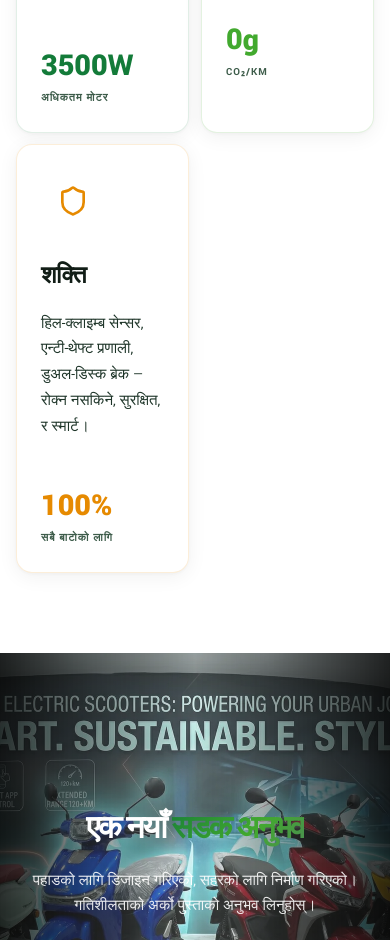
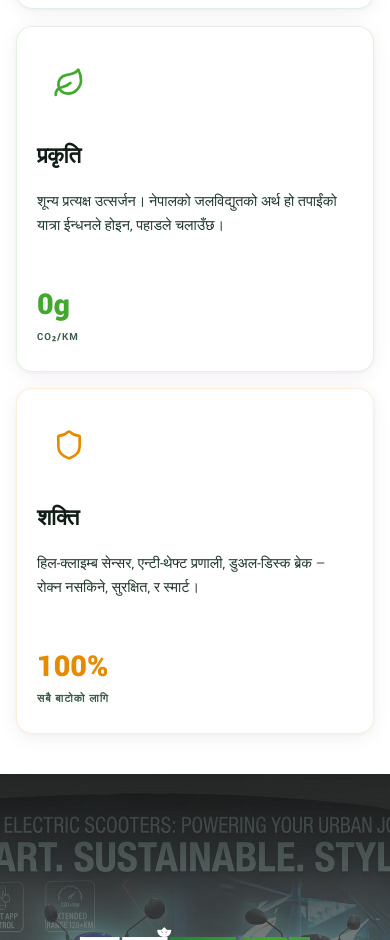
Before and after one commit to infokushwahamotors-gif/kushwaha-motors, a React (Vite) app in the folder websites/: page / in a window 390 px wide. Shown: the part 1060-2000 px from the top of the page. Built offline with nearby package versions, Linux system fonts and the light colour scheme.

Commit message:
Optimize mobile layout and arrangement for better responsiveness and readability

```diff
--- a/websites/src/components/AIChatbot.jsx
+++ b/websites/src/components/AIChatbot.jsx
@@ -496,7 +496,7 @@ const AIChatbot = () => {
             exit={{ opacity: 0, y: 20, scale: 0.95 }}
             transition={{ duration: 0.3, ease: [0.16, 1, 0.3, 1] }}
             style={{
-              position: 'fixed', bottom: 90, right: 20, width: 380, zIndex: 9000,
+              position: 'fixed', bottom: 90, right: 20, width: 'clamp(300px, 90vw, 380px)', zIndex: 9000,
               display: 'flex', flexDirection: 'column',
               maxHeight: 'calc(100vh - 120px)',
             }}
@@ -633,7 +633,7 @@ const AIChatbot = () => {
 
       {/* FAB Button */}
       <motion.button onClick={() => setOpen(o => !o)} whileHover={{ scale: 1.08 }} whileTap={{ scale: 0.95 }}
-        style={{ position: 'fixed', bottom: 24, right: 20, width: 58, height: 58, borderRadius: '50%', zIndex: 9001, cursor: 'pointer', border: 'none', background: open ? '#fff' : 'linear-gradient(135deg,var(--elec),var(--nature))', border: open ? '2px solid rgba(220,53,69,0.3)' : 'none', boxShadow: open ? '0 4px 20px rgba(0,0,0,0.1)' : '0 6px 24px rgba(19,123,57,0.4)', display: 'flex', alignItems: 'center', justifyContent: 'center', transition: 'all 0.3s' }}>
+        style={{ position: 'fixed', bottom: 24, right: 20, width: 'clamp(50px, 14vw, 58px)', height: 'clamp(50px, 14vw, 58px)', borderRadius: '50%', zIndex: 9001, cursor: 'pointer', border: 'none', background: open ? '#fff' : 'linear-gradient(135deg,var(--elec),var(--nature))', border: open ? '2px solid rgba(220,53,69,0.3)' : 'none', boxShadow: open ? '0 4px 20px rgba(0,0,0,0.1)' : '0 6px 24px rgba(19,123,57,0.4)', display: 'flex', alignItems: 'center', justifyContent: 'center', transition: 'all 0.3s' }}>
         {/* Pulse ring when closed */}
         {!open && (
           <motion.div style={{ position: 'absolute', inset: -5, borderRadius: '50%', border: '2px solid rgba(19,123,57,0.3)' }}
--- a/websites/src/components/WhatsAppButton.jsx
+++ b/websites/src/components/WhatsAppButton.jsx
@@ -12,8 +12,8 @@ const WhatsAppButton = () => {
         bottom: '24px',
         left: '16px',
         zIndex: 9999,
-        width: '50px',
-        height: '50px',
+        width: 'clamp(44px, 12vw, 54px)',
+        height: 'clamp(44px, 12vw, 54px)',
         borderRadius: '50%',
         display: 'flex',
         alignItems: 'center',
--- a/websites/src/index.css
+++ b/websites/src/index.css
@@ -388,10 +388,30 @@ select option{background:#fff;color:var(--txt);}
   .grid-2 { grid-template-columns: 1fr; gap: var(--s4); }
 }
 @media (max-width: 640px) {
-  .grid-3, .grid-auto { grid-template-columns: repeat(2, 1fr); gap: 12px; }
+  .grid-3, .grid-auto { grid-template-columns: 1fr; gap: 20px; }
   .grid-2 { gap: var(--s3); }
+}
 
-  .product-card { padding: 0 !important; }
+@media (max-width: 480px) {
+  .container { padding: 0 16px; }
+  .grid-3, .grid-auto { gap: 16px; }
+
+  /* Reduced padding for sections on small mobiles */
+  section { padding: clamp(40px, 8vw, 60px) 0 !important; }
+
+  /* Optimized card padding for small mobiles */
+  .cyber-card { padding: 24px 20px !important; }
+
+  /* Feature cards specific tweaks */
+  .cyber-card h3 { font-size: 1.4rem !important; }
+  .cyber-card p { font-size: 0.9rem !important; }
+
+  /* Global heading tweaks for small mobile */
+  h1 { font-size: 2.8rem !important; line-height: 1.05 !important; }
+  h2 { font-size: 2.1rem !important; }
+  h3 { font-size: 1.6rem !important; }
+
+  .model-card-info { padding: 32px 24px !important; }
   .product-card > div:first-child { min-height: 120px !important; padding: 12px 10px 0 !important; }
   .product-card > div:first-child img { max-height: 90px !important; }
   .product-card > div:last-child { padding: 12px 12px 16px !important; gap: 6px !important; }
--- a/websites/src/pages/Home.jsx
+++ b/websites/src/pages/Home.jsx
@@ -195,7 +195,7 @@ const Home = () => {
 
 
       {/* ══ THREE PILLARS ════════════════════════════════════════════ */}
-      <section style={{ padding: '80px 0', borderTop: '1px solid rgba(19,123,57,0.06)' }}>
+      <section style={{ padding: 'clamp(60px, 10vw, 100px) 0', borderTop: '1px solid rgba(19,123,57,0.06)' }}>
         <div className="container">
           <div style={{ textAlign: 'center', marginBottom: 60 }}>
             <div className="hud-label" style={{ justifyContent: 'center' }}>{language === 'ne' ? 'मुख्य सिद्धान्तहरू' : 'Core Principles'}</div>
@@ -257,10 +257,10 @@ const Home = () => {
       </section>
 
       {/* ══ LIFESTYLE BANNER ══════════════════════════════════════════ */}
-      <section style={{ minHeight: '400px', height: '50vh', position: 'relative', overflow: 'hidden', display: 'flex', alignItems: 'center', justifyContent: 'center' }}>
+      <section style={{ minHeight: 'clamp(320px, 50vh, 500px)', height: 'auto', padding: '60px 0', position: 'relative', overflow: 'hidden', display: 'flex', alignItems: 'center', justifyContent: 'center' }}>
         <div style={{ position: 'absolute', inset: 0 }}>
-          <img src="/Banner/Banner.webp" alt="Lifestyle" style={{ width: '100%', height: '100%', objectFit: 'cover', opacity: 0.8 }} />
-          <div style={{ position: 'absolute', inset: 0, background: 'linear-gradient(90deg, rgba(0,0,0,0.8), transparent, rgba(0,0,0,0.8))' }} />
+          <img src="/Banner/Banner.webp" alt="Lifestyle" style={{ width: '100%', height: '100%', objectFit: 'cover', opacity: 0.6 }} />
+          <div style={{ position: 'absolute', inset: 0, background: 'linear-gradient(to bottom, rgba(0,0,0,0.8) 0%, rgba(0,0,0,0.4) 50%, rgba(0,0,0,0.8) 100%)' }} />
         </div>
         <div className="container" style={{ position: 'relative', zIndex: 1, textAlign: 'center' }}>
           <motion.div initial={{ opacity: 0, scale: 0.9 }} whileInView={{ opacity: 1, scale: 1 }} viewport={{ once: true }}>
@@ -275,7 +275,7 @@ const Home = () => {
       </section>
 
       {/* ══ MODELS ═══════════════════════════════════════════════════ */}
-      <section style={{ padding: '80px 0', position: 'relative', overflow: 'hidden' }}>
+      <section style={{ padding: 'clamp(60px, 10vw, 100px) 0', position: 'relative', overflow: 'hidden' }}>
         <div className="container" style={{ position: 'relative', zIndex: 1 }}>
           <div style={{ display: 'flex', flexWrap: 'wrap', justifyContent: 'space-between', alignItems: 'flex-end', gap: 20, marginBottom: 56 }}>
             <div>
@@ -330,7 +330,7 @@ const Home = () => {
       </section>
 
       {/* ══ TESTIMONIALS ════════════════════════════════════════════ */}
-      <section style={{ padding: '80px 0', borderTop: '1px solid rgba(66,169,46,0.06)' }}>
+      <section style={{ padding: 'clamp(60px, 10vw, 100px) 0', borderTop: '1px solid rgba(66,169,46,0.06)' }}>
         <div className="container">
           <div style={{ textAlign: 'center', marginBottom: 60 }}>
             <div className="hud-label" style={{ justifyContent: 'center' }}>{language === 'ne' ? 'राइडर अनुभवहरू' : 'Rider Experiences'}</div>
```
